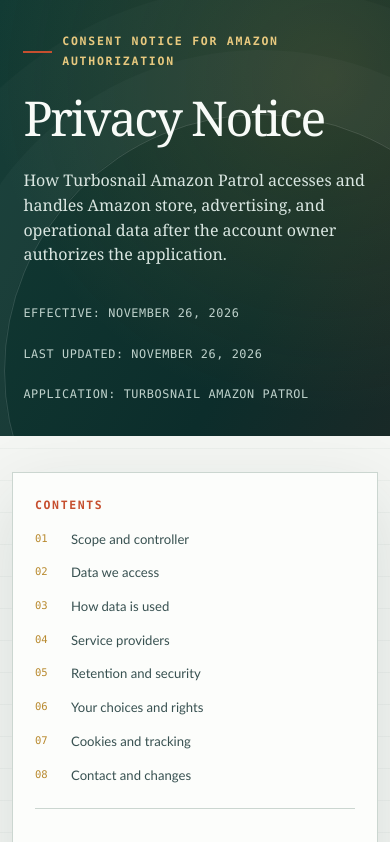
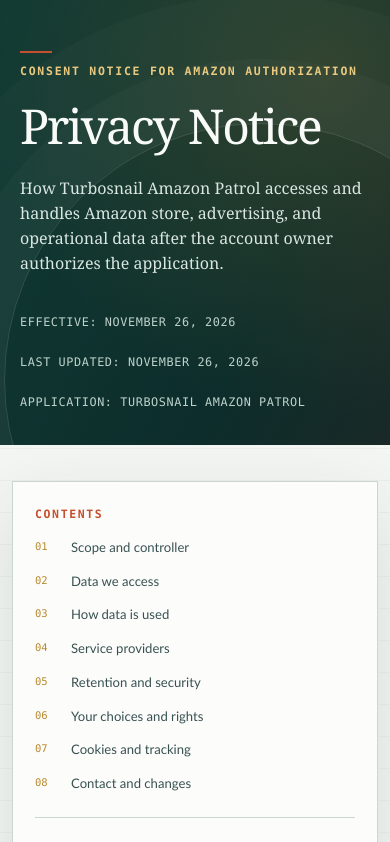
Before and after one commit to manyi100/turbosnail-amazon-patrol-privacy, a plain HTML site: page privacy-policy.html in a window 390 px wide. Shown: the top 842 px of the page. Drawn offline with Linux system fonts and the light colour scheme.

Commit message:
docs: improve privacy notice mobile layout

```diff
--- a/privacy-policy.html
+++ b/privacy-policy.html
@@ -34,6 +34,7 @@
 
       body {
         margin: 0;
+        overflow-x: clip;
         background:
           linear-gradient(rgba(18, 59, 52, 0.035) 1px, transparent 1px) 0 0 /
             100% 32px,
@@ -98,14 +99,17 @@
 
       .eyebrow {
         display: inline-flex;
+        flex-wrap: wrap;
         gap: 10px;
         align-items: center;
+        max-width: 100%;
         margin: 0 0 24px;
         color: #e8c97f;
         font-family: "Cascadia Mono", "Lucida Console", monospace;
         font-size: 0.72rem;
         font-weight: 700;
         letter-spacing: 0.15em;
+        line-height: 1.5;
         text-transform: uppercase;
       }
 
@@ -157,6 +161,10 @@
         background: var(--paper-bright);
         border: 1px solid var(--line);
         box-shadow: var(--shadow);
+      }
+
+      .page > * {
+        min-width: 0;
       }
 
       .contents {
@@ -326,6 +334,8 @@
 
         .masthead {
           min-height: 330px;
+          padding-right: 20px;
+          padding-left: 20px;
         }
 
         .page {
@@ -341,7 +351,7 @@
         }
 
         .contents ol {
-          grid-template-columns: repeat(2, minmax(0, 1fr));
+          grid-template-columns: 1fr;
         }
 
         .data-list {
@@ -359,10 +369,6 @@
       }
 
       @media (max-width: 480px) {
-        .contents ol {
-          grid-template-columns: 1fr;
-        }
-
         .meta {
           display: grid;
         }
```
